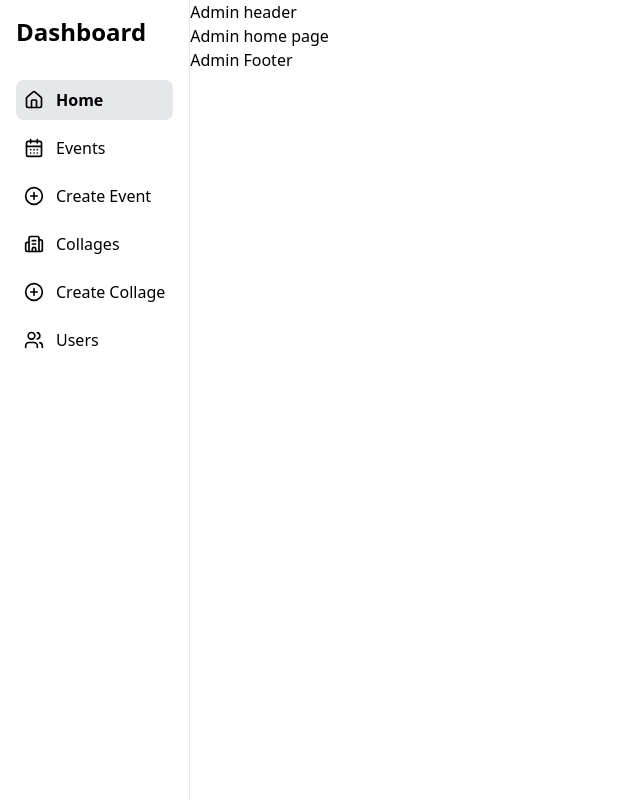
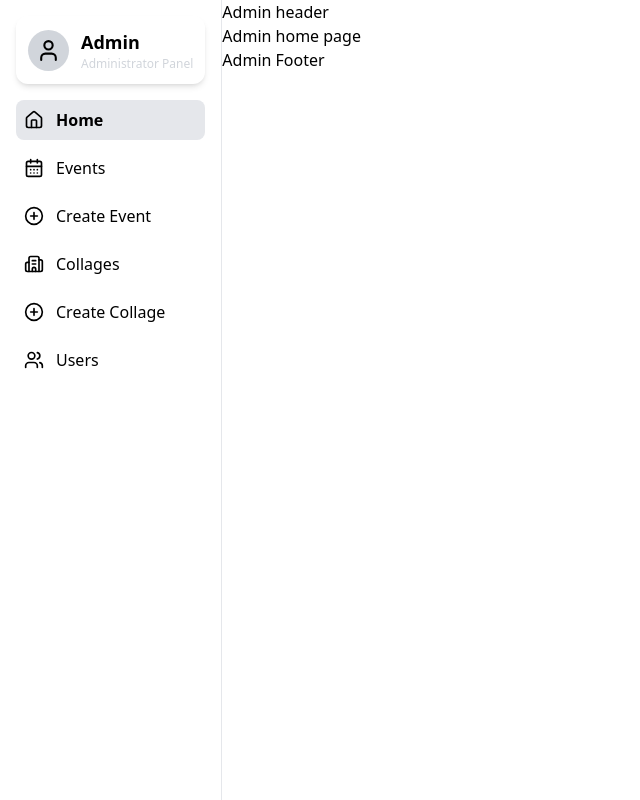
Before and after one commit to rishikesh-babu/Event-Management, a React (Vite) app in the folder client/: page /admin in a window 1280 px wide. Shown: the whole page, without its empty margins (0-640 px from the left). Built offline with nearby package versions, Linux system fonts and the light colour scheme.

Commit message:
Updated sidebar

```diff
--- a/client/src/Components/Admin/AdminSideBar.jsx
+++ b/client/src/Components/Admin/AdminSideBar.jsx
@@ -1,6 +1,6 @@
 import React from 'react'
 import { Link, useLocation } from 'react-router-dom'
-import { Home, CalendarDays, PlusCircle, Building2, Users } from 'lucide-react'
+import { Home, CalendarDays, PlusCircle, Building2, Users, User } from 'lucide-react'
 
 export default function AdminSideBar() {
 
@@ -40,9 +40,15 @@ export default function AdminSideBar() {
     ]
 
     return (
-        <div className='p-4 h-[100dvh] border-r bg-white flex flex-col gap-4'>
-            <div className='font-bold text-2xl mb-4'>
-                Dashboard
+        <div className='p-4 h-[100dvh] border-r flex flex-col gap-4'>
+            <div className='p-3 flex items-center gap-3 rounded-xl shadow-md'>
+                <div className='p-2 bg-gray-300 rounded-full'>
+                    <User size={25} />
+                </div>
+                <div>
+                    <h2 className='text-lg font-semibold'>Admin</h2>
+                    <p className='text-xs text-gray-300'>Administrator Panel</p>
+                </div>
             </div>
 
             <div className='flex flex-col gap-2'>
```
